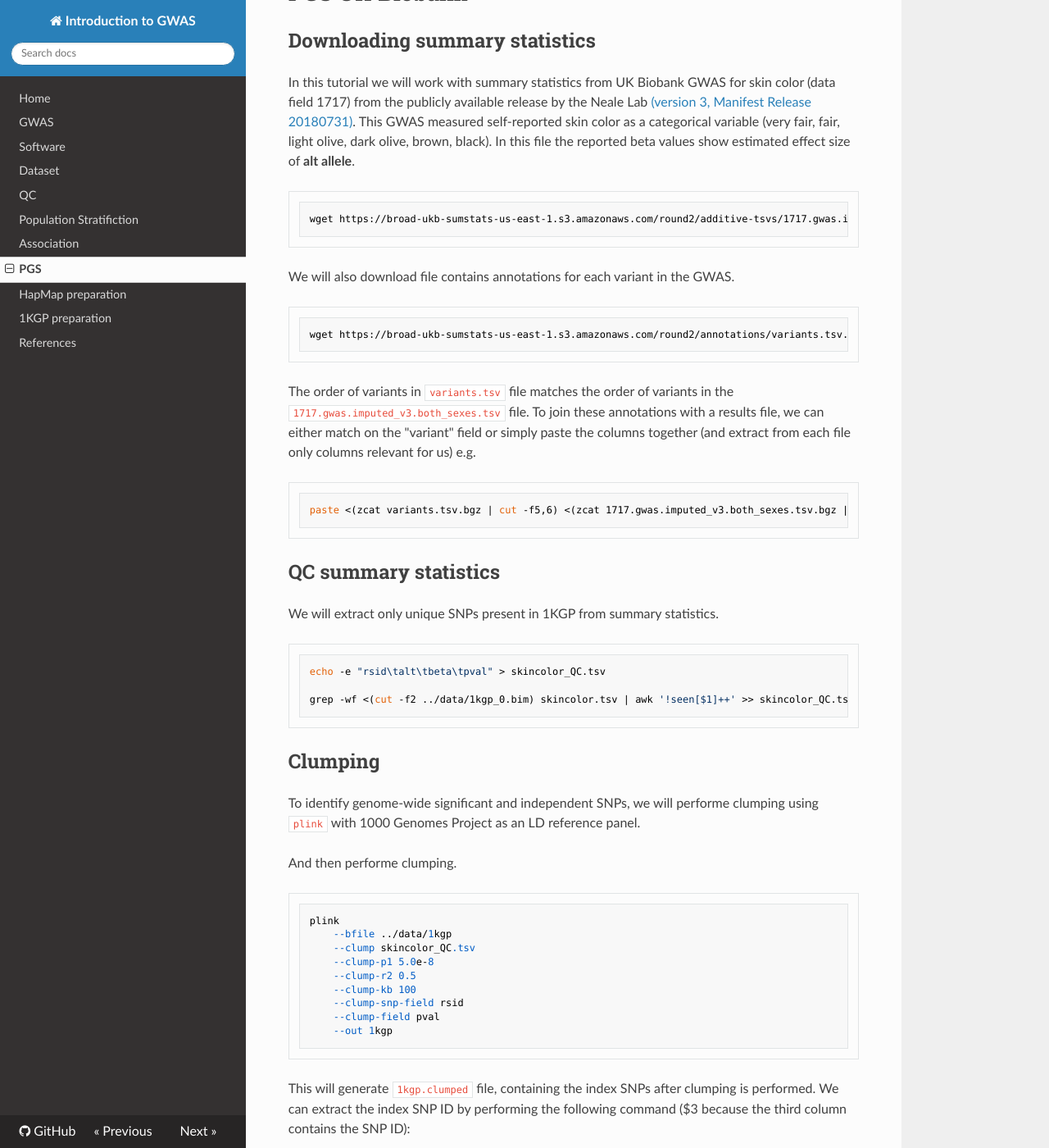
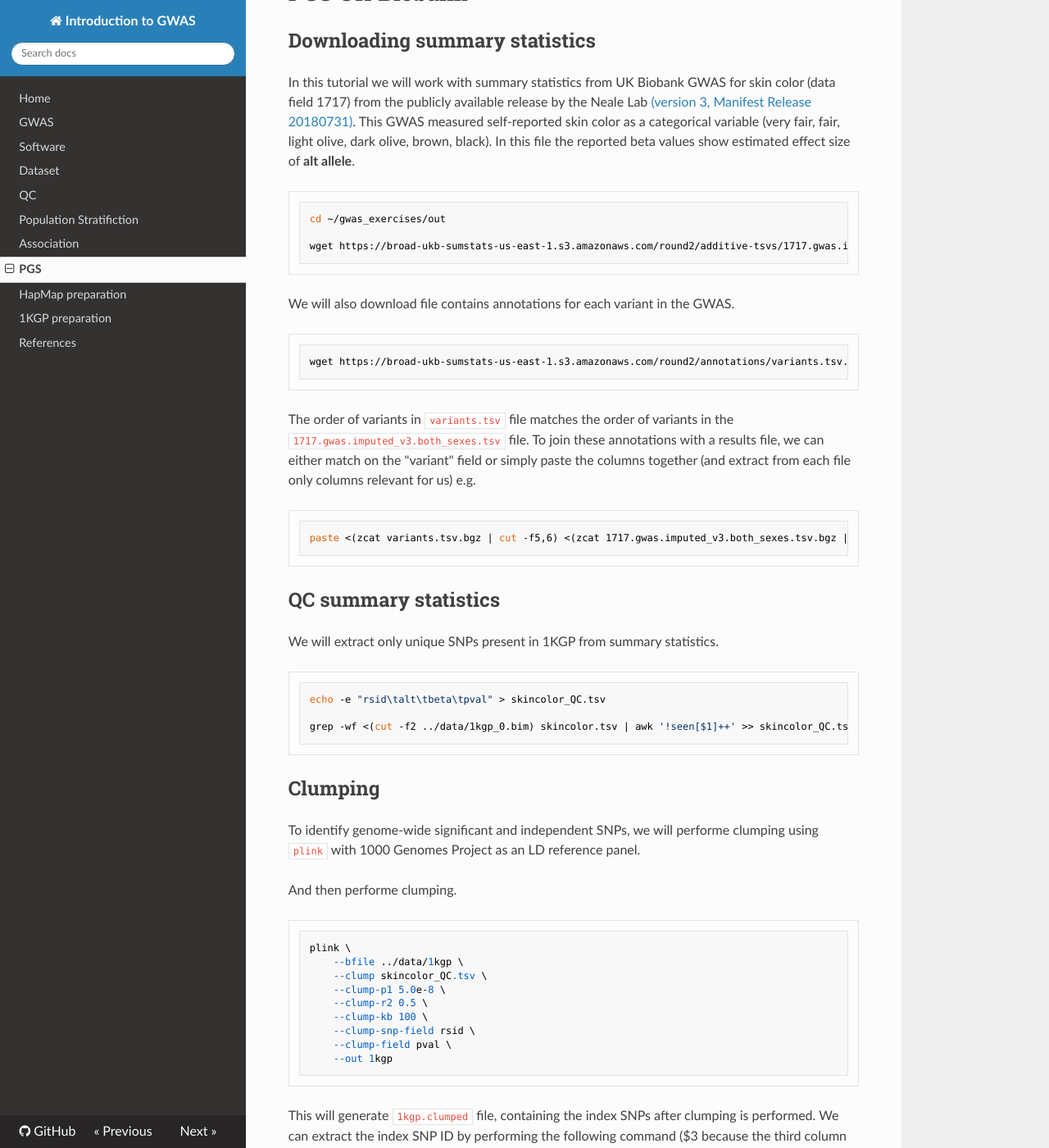
Before and after one commit to bajicv/gwas_intro, an MkDocs documentation site: the page built from docs/07_PGS.md, in a window 1280 px wide and 1400 px high, scrolled down 1405 px. Shown: the whole window at 82% size. Built offline with MkDocs 1.6.1, drawn with Linux system fonts in a browser that asks for light colours; nearby versions of some CDN libraries; some of the changed text lies outside the part shown.

Commit message:
saving last changes

```diff
--- a/docs/07_PGS.md
+++ b/docs/07_PGS.md
@@ -29,6 +29,8 @@ __Polygenic risk score (PRS)__ is a subset of PGS that is used to estimate the r
 
 In this tutorial we will work with summary statistics from UK Biobank GWAS for skin color (data field 1717) from the publicly available release by the Neale Lab [(version 3, Manifest Release 20180731)](https://docs.google.com/spreadsheets/d/1kvPoupSzsSFBNSztMzl04xMoSC3Kcx3CrjVf4yBmESU/edit#gid=227859291). This GWAS measured self-reported skin color as a categorical variable (very fair, fair, light olive, dark olive, brown, black). In this file the reported beta values show estimated effect size of __alt allele__.
 
+    cd ~/gwas_exercises/out
+
     wget https://broad-ukb-sumstats-us-east-1.s3.amazonaws.com/round2/additive-tsvs/1717.gwas.imputed_v3.both_sexes.tsv.bgz -O 1717.gwas.imputed_v3.both_sexes.tsv.bgz
 
 We will also download file contains annotations for each variant in the GWAS.
@@ -54,14 +56,14 @@ To identify genome-wide significant and independent SNPs, we will performe clump
 
 And then performe clumping.
 
-    plink
-        --bfile ../data/1kgp
-        --clump skincolor_QC.tsv
-        --clump-p1 5.0e-8
-        --clump-r2 0.5
-        --clump-kb 100
-        --clump-snp-field rsid
-        --clump-field pval
+    plink \
+        --bfile ../data/1kgp \
+        --clump skincolor_QC.tsv \
+        --clump-p1 5.0e-8 \
+        --clump-r2 0.5 \
+        --clump-kb 100 \
+        --clump-snp-field rsid \
+        --clump-field pval \
         --out 1kgp
 
 
@@ -71,10 +73,10 @@ This will generate `1kgp.clumped` file, containing the index SNPs after clumping
 
 ## PGS calculation
 
-    plink
-        --bfile ../data/1kgp
-        --score skincolor_QC.tsv 1 2 3 sum header
-        --extract 1kgp.clumped.snp
+    plink \
+        --bfile ../data/1kgp \
+        --score skincolor_QC.tsv 1 2 3 sum header \
+        --extract 1kgp.clumped.snp \
         --out pgs_1kgp
 
 We can quickly sort based on the predicted value and see that there seem to be a geographic pattern. EUR samples tend to have lower values while AFR samples have higher values.
```
Also changed, not shown: other parts of docs/07_PGS.md (+1 -1 lines), docs/03_dataset.md (+11 -6 lines), docs/04_QC.md (+25 -25 lines), docs/09_preparation_1KGP.md (+1 -1 lines).
